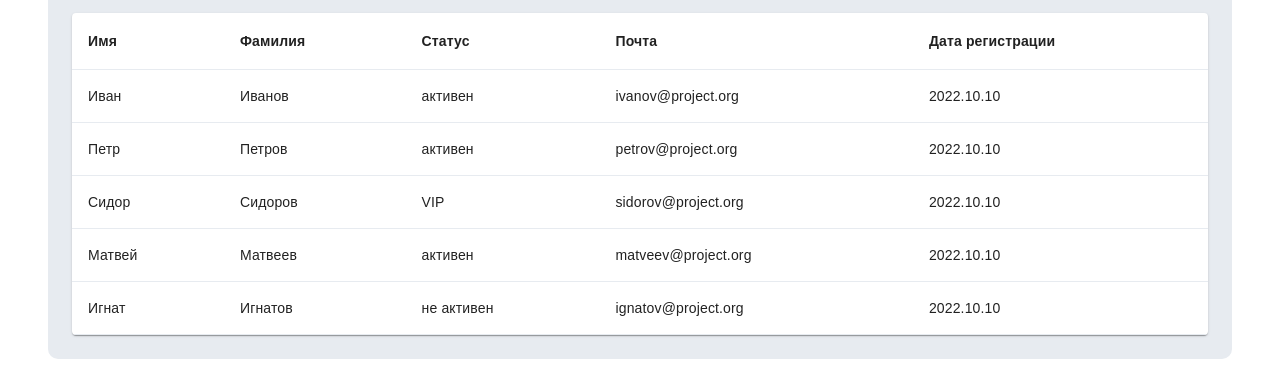
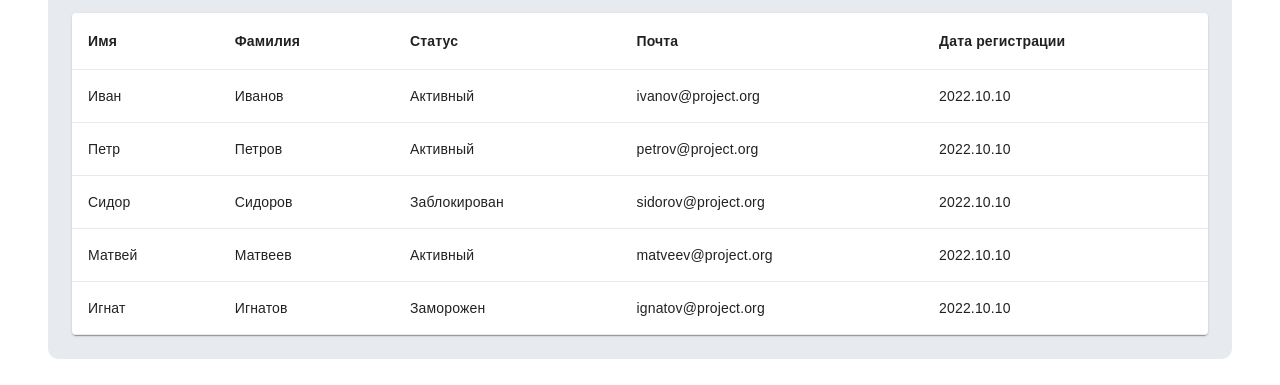
Before and after one commit to Chackmoole/my_project, a React app: page / in a window 1280 px wide. Shown: the part 139-524 px from the top of the page. Built offline with nearby package versions, Linux system fonts and the light colour scheme; the HTML template or start-up script is replaced by a standard one.

Commit message:
Add constants. Fix status value.

```diff
--- a/src/components/UsersTable/UsersTable.jsx
+++ b/src/components/UsersTable/UsersTable.jsx
@@ -1,5 +1,4 @@
 import React from 'react';
-import usersData from 'components/UsersTable/usersTableData';
 import {
   StyledTableBox,
   StyledTableInner,
@@ -7,6 +6,7 @@ import {
   StyledHeadCell,
   StyledUsersTable,
 } from 'components/UsersTable/UsersTable.styled';
+import { statusTitle, USERS } from 'src/constants';
 
 const UserTable = () => {
   return (
@@ -23,12 +23,12 @@ const UserTable = () => {
             </tr>
           </thead>
           <tbody>
-            {usersData.map((user) => {
+            {USERS.map((user) => {
               return (
                 <tr key={user.id}>
                   <StyledCell>{user.firstName}</StyledCell>
                   <StyledCell>{user.lastName}</StyledCell>
-                  <StyledCell>{user.status}</StyledCell>
+                  <StyledCell>{statusTitle[user.status]}</StyledCell>
                   <StyledCell>{user.mail}</StyledCell>
                   <StyledCell>{user.registrationDate}</StyledCell>
                 </tr>
--- a/src/components/UsersTable/usersTableData.js
+++ b/src/constants.js
@@ -1,9 +1,9 @@
-const usersData = [
+export const USERS = [
   {
     id: 1,
     firstName: 'Иван',
     lastName: 'Иванов',
-    status: 'активен',
+    status: 'active',
     mail: 'ivanov@project.org',
     registrationDate: '2022.10.10',
   },
@@ -11,7 +11,7 @@ const usersData = [
     id: 2,
     firstName: 'Петр',
     lastName: 'Петров',
-    status: 'активен',
+    status: 'active',
     mail: 'petrov@project.org',
     registrationDate: '2022.10.10',
   },
@@ -19,7 +19,7 @@ const usersData = [
     id: 3,
     firstName: 'Сидор',
     lastName: 'Сидоров',
-    status: 'VIP',
+    status: 'blocked',
     mail: 'sidorov@project.org',
     registrationDate: '2022.10.10',
   },
@@ -27,7 +27,7 @@ const usersData = [
     id: 4,
     firstName: 'Матвей',
     lastName: 'Матвеев',
-    status: 'активен',
+    status: 'active',
     mail: 'matveev@project.org',
     registrationDate: '2022.10.10',
   },
@@ -35,10 +35,14 @@ const usersData = [
     id: 5,
     firstName: 'Игнат',
     lastName: 'Игнатов',
-    status: 'не активен',
+    status: 'frozen',
     mail: 'ignatov@project.org',
     registrationDate: '2022.10.10',
   },
 ];
 
-export default usersData;
+export const statusTitle = {
+  active: 'Активный',
+  blocked: 'Заблокирован',
+  frozen: 'Заморожен',
+};
```
